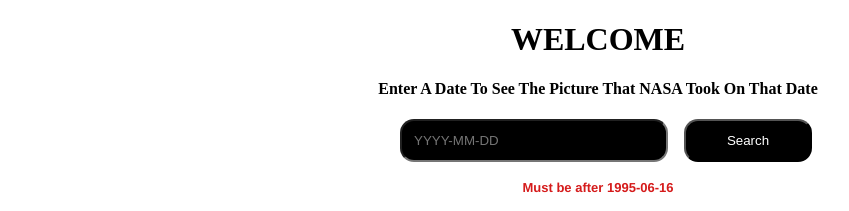
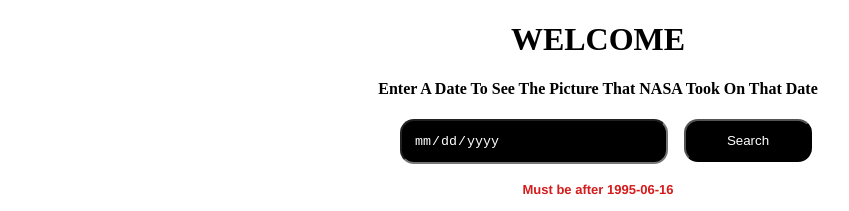
Before and after one commit to Arison13/Get-A-Picture-NASA, a React (Create React App) app: page / in a window 1280 px wide. Shown: the top 211 px of the page, without its empty margins (42-891 px from the left). Built offline with nearby package versions, Linux system fonts and the light colour scheme.

Commit message:
added calendar to searchbar for better UX

```diff
--- a/package.json
+++ b/package.json
@@ -3,14 +3,10 @@
   "version": "0.1.0",
   "private": true,
   "dependencies": {
-    "@testing-library/jest-dom": "^5.16.2",
-    "@testing-library/react": "^12.1.3",
-    "@testing-library/user-event": "^13.5.0",
     "axios": "^0.26.0",
     "react": "^17.0.2",
     "react-dom": "^17.0.2",
-    "react-scripts": "5.0.0",
-    "web-vitals": "^2.1.4"
+    "react-scripts": "5.0.0"
   },
   "scripts": {
     "start": "react-scripts start",
--- a/src/components/SearchBar.js
+++ b/src/components/SearchBar.js
@@ -2,12 +2,12 @@
 import './SearchBar.css'
 
 function SearchBar(props) {
-
   return (
    <form onSubmit={props.handleSubmit}>
         <input placeholder='YYYY-MM-DD'
         value={props.dateInput} onInput={e => props.setDateInput(e.target.value)}
-        onSubmit={props.handleSubmit}/>
+        onSubmit={props.handleSubmit}
+        type="date"/>
         <button> Search </button>
         <p> <span>Must be after 1995-06-16</span></p>
     </form>
```
Also changed, not shown: 1 other file (tests, documents, lock files or other folders).
